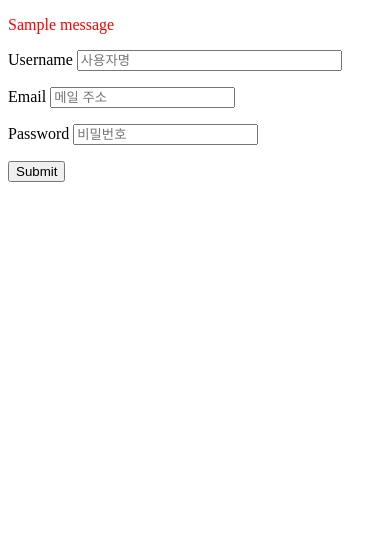
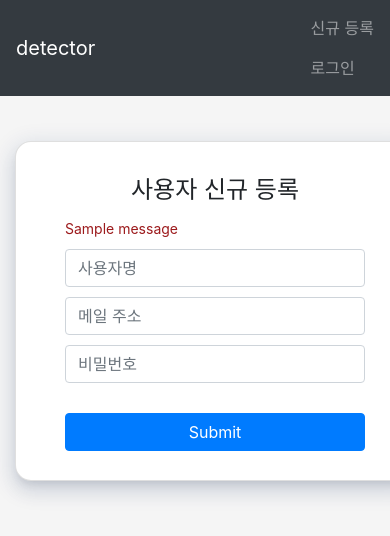
Before and after one commit to JSHCHEEZ/FLASKBOOK, a Flask app: template apps/auth/templates/auth/signup.html in a window 390 px wide. Shown: the top 536 px of the page. Run offline with Flask 3, Linux system fonts and the light colour scheme; the template is opened without the code that fills it, so the values that code supplies are empty, except form fields; tables that the repository leaves empty hold one stand-in row (values such as "Sample post"); one stand-in notice (Sample message) is shown; form fields are guessed from the names that the template uses.

Commit message:
상단메뉴바, 회원가입, 로그인 레이아웃 수정

```diff
--- a/apps/auth/templates/auth/signup.html
+++ b/apps/auth/templates/auth/signup.html
@@ -1,34 +1,24 @@
-{% extends "auth/base.html" %}
+{% extends "detector/base.html" %}
 {% block title %}사용자 신규 등록{% endblock %}
 {% block content %}
-<form action="{{url_for('auth.signup', next=request.args.get('next'))}}" method="POST" novalidate="novalidate">
-    {% for message in get_flashed_messages() %}
-    <p style="color:red;">{{message}}</p>
-    {% endfor %}
-    {{form.csrf_token}}
-    <p>
-        {{form.username.label}} {{form.username(size=30, placeholder="사용자명")}}
-    </p>
-    {% for error in form.username.errors %}
-    <span style="color:red;">{{error}}</span>
-    {% endfor %}
-
-    <p>
-        {{form.email.label}} {{form.email(placeholder="메일 주소")}}
-    </p>
-    {% for error in form.email.errors %}
-    <span style="color: red">{{error}}</span>
-    {% endfor %}
-    <p>
-        {{form.password.label}} {{form.password(placeholder="비밀번호")}}
-    </p>
-    {% for error in form.password.errors %}
-    <span style="color: red">{{error}}</span>
-    {% endfor %}
-    <p>{{form.submit()}}</p>
-
-
-</form>
+<div class="mx-auto dt-auth-main">
+    <div class="card dt-auth-signup">
+        <header>사용자 신규 등록</header>
+        <section>
+            <form action="{{url_for('auth.signup', next=request.args.get('next'))}}" method="POST" class="form-signin">
+                {{form.csrf_token}}
+                {% for message in get_flashed_messages() %}
+                <div class="dt-auth-flash">{{message}}</div>
+                {% endfor %}
+                {{form.username(size=30, class="form-control dt-auth-input",
+                placeholder="사용자명")}}
+                {{form.email(class="form-control dt-auth-input", placeholder="메일 주소")}}
+                {{form.password(class="form-control dt-auth-input", placeholder="비밀번호")}}
+                {{ form.submit(class="btn btn-md btn-primary btn-block dt-auth-btn") }}
+            </form>
+        </section>
+    </div>
+</div>
 
 
 {% endblock %}
--- a/apps/auth/views.py
+++ b/apps/auth/views.py
@@ -33,9 +33,8 @@ def signup():
         login_user(user)
 
         next_ = request.args.get("next")
-
         if next_ is None or not next_.startswith("/"):
-            next_ = url_for("crud.users")
+            next_ = url_for("detector.index")
         return redirect(next_)
 
     return render_template("auth/signup.html", form=form)
@@ -50,7 +49,7 @@ def login():
 
         if user is not None and user.verify_password(form.password.data):
             login_user(user)
-            return redirect(url_for("crud.users"))
+            return redirect(url_for("detector.index"))
 
         flash("메일 주소 또는 비밀번호가 일치하지 않습니다.")
 
--- a/apps/crud/models.py
+++ b/apps/crud/models.py
@@ -33,3 +33,7 @@ class User(db.Model, UserMixin):
     @login_Manager.user_loader
     def load_user(user_id):
         return User.query.get(user_id)
+
+    user_images = db.relationship(
+        "UserImage", backref="user", order_by="desc(UserImage.id)"
+    )
--- a/apps/detector/__init__.py
+++ b/apps/detector/__init__.py
@@ -0,0 +1 @@
+import apps.detector.models
--- a/apps/detector/templates/detector/base.html
+++ b/apps/detector/templates/detector/base.html
@@ -4,12 +4,38 @@
 <head>
     <meta charset="UTF-8" />
     <title>detector</title>
-    <link rel="stlyesheet" href="{{url_for('static', filename='css/bootstrap.min.css')}}" />
-    <link rel="stlyesheet" href="{{url_for('static', filename='css/style.css')}}" />
+    <link rel="stylesheet" href="{{ url_for('static', filename='css/bootstrap.min.css') }}" />
+    <link rel="stylesheet" href="{{ url_for('static', filename='css/style.css') }}" />
 </head>
 
 <body>
-    {% block content %}{% endblock %}
+    <nav class="navbar navbar-expand-lg navbar-dark bg-dark">
+        <div class="container">
+            <a class="navbar-brand" href="{{url_for('detector.index')}}">detector</a>
+            <ul class="navbar-nav">
+                {% if current_user.is_authenticated %}
+                <li class="nav-item">
+                    <span class="nav-link">{{current_user.name}}</span>
+                </li>
+                <li class="nav-item">
+                    <a href="{{url_for('auth.logout')}}" class="nav-link">로그아웃</a>
+                </li>
+                {% else %}
+                <li class="nav-item">
+                    <a href="{{url_for('auth.signup')}}" class="nav-link">신규 등록</a>
+                </li>
+                <li class="nav-item">
+                    <a href="{{url_for('auth.login')}}" class="nav-link">로그인</a>
+                </li>
+                {% endif %}
+            </ul>
+        </div>
+    </nav>
+
+    <section class="container">
+        {% block content %}{% endblock %}
+    </section>
+
 </body>
 
 </html>
```
Also changed, not shown: apps/auth/templates/auth/login.html (+17 -22 lines), apps/detector/models.py (+12 -0 lines), apps/detector/templates/detector/index.html (+7 -1 lines), apps/detector/views.py (+11 -1 lines), migrations/versions/1cb212a3bbc3_.py (added, +37 -0 lines), local.sqlite.
